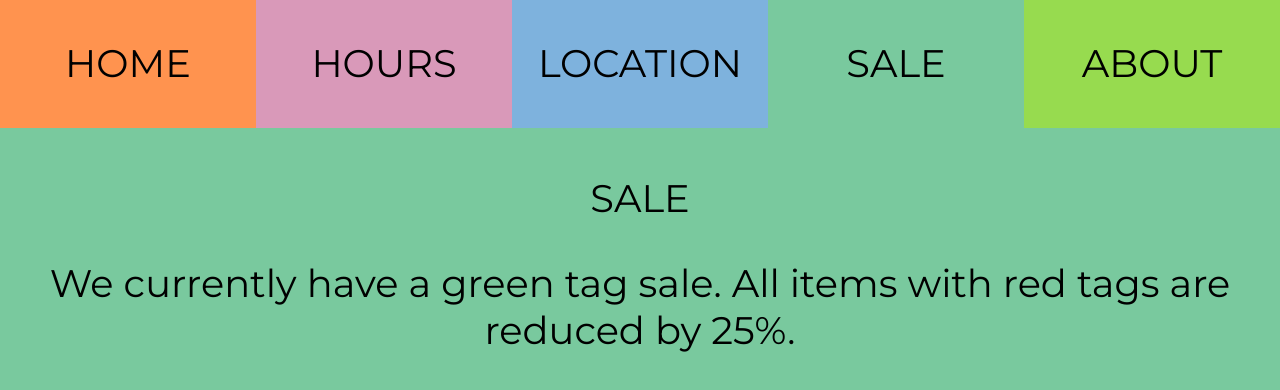
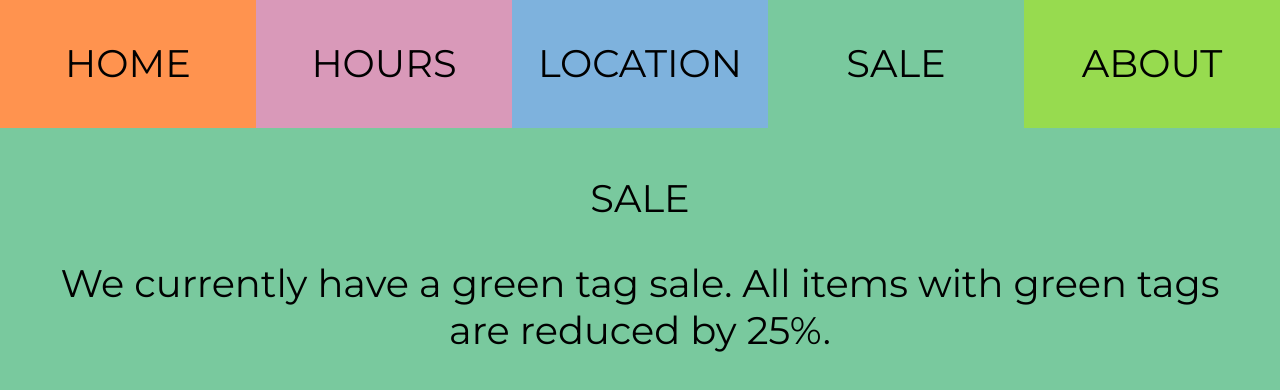
Before and after one commit to hassan-theitguy/bigsidehardware, a plain HTML site: page index.html in a window 1280 px wide. Both pictures are taken after a click on the element "SALE". Drawn offline with Linux system fonts and the light colour scheme.

Commit message:
corrected text

```diff
--- a/index.html
+++ b/index.html
@@ -155,7 +155,7 @@
         <div id="t4" class="tab">
             <br />SALE
             <p>
-                We currently have a green tag sale. All items with red tags are reduced by 25%.
+                We currently have a green tag sale. All items with green tags are reduced by 25%.
             </p>
         </div>
         <div id="t5" class="tab">
```
